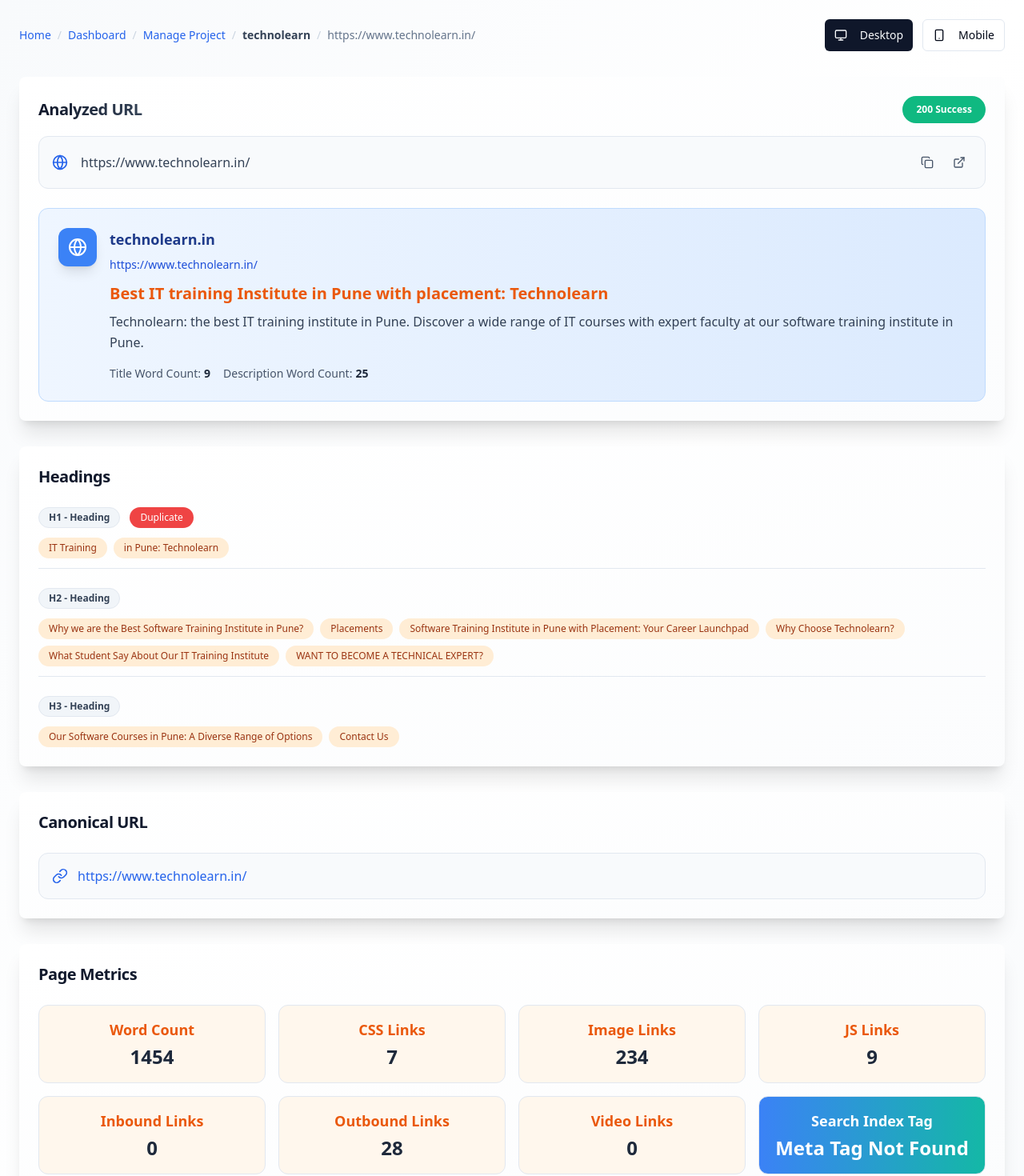
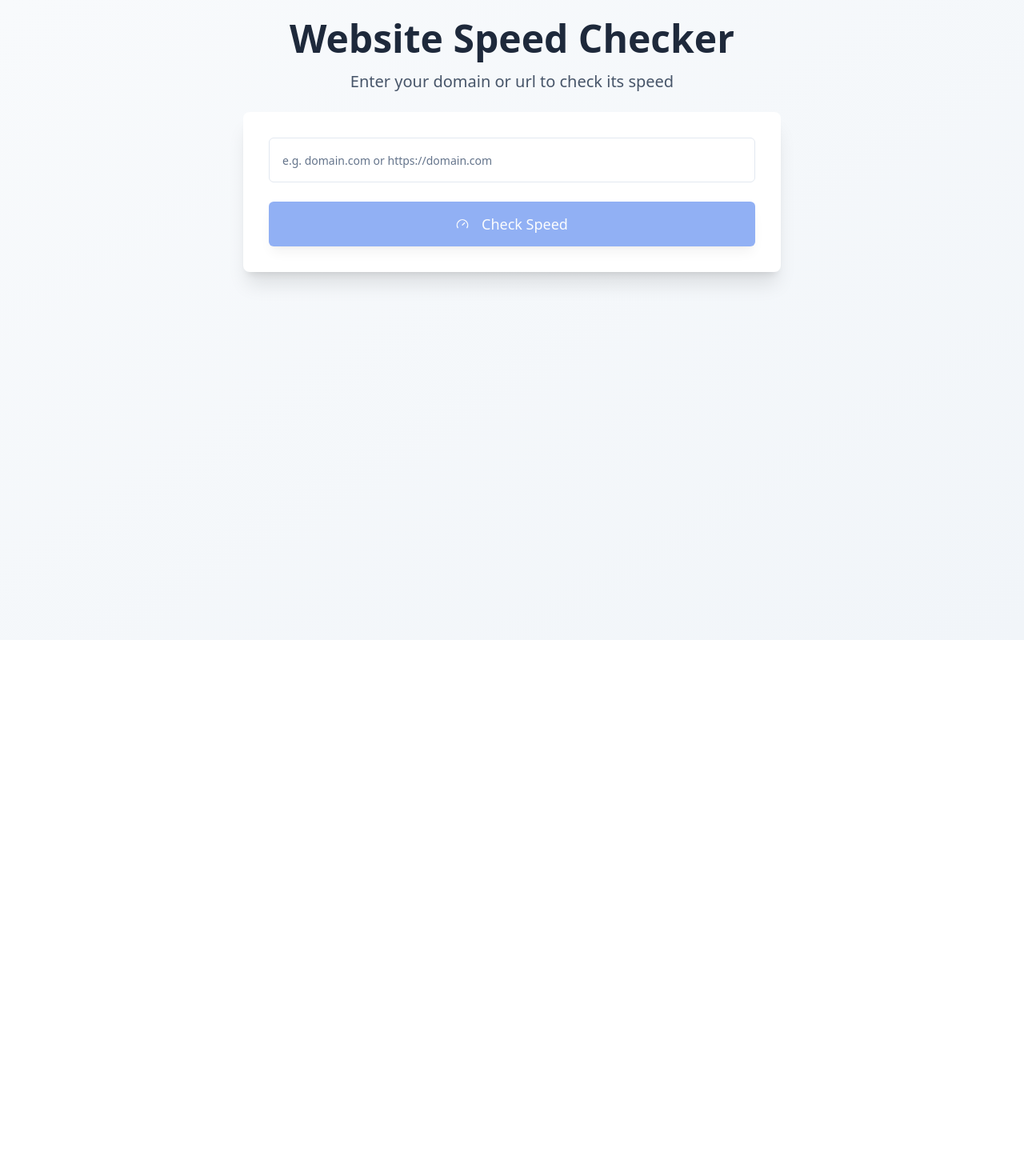
Before and after one commit to Pratikshadossiefoyer/frontend-lovable-project, a React (Vite) app: page /website-analysis in a window 1280 px wide. Shown: the top 1470 px of the page at 80% size. After the commit the page ends 800 px from the top, so only its background shows below. Built offline with nearby package versions, Linux system fonts and the light colour scheme.

Commit message:
Refactor Website Speed Checker UI
Improved the UI of the Website Speed Checker, including styling and layout enhancements.

```diff
--- a/src/components/WebsiteAnalysisContent.tsx
+++ b/src/components/WebsiteAnalysisContent.tsx
@@ -4,266 +4,231 @@ import { Card, CardContent, CardHeader, CardTitle } from "@/components/ui/card";
 import { Button } from "@/components/ui/button";
 import { Badge } from "@/components/ui/badge";
 import { Input } from "@/components/ui/input";
-import { Separator } from "@/components/ui/separator";
+import { Label } from "@/components/ui/label";
+import { Tabs, TabsContent, TabsList, TabsTrigger } from "@/components/ui/tabs";
 import {
-  Globe,
-  Search,
-  Copy,
-  ExternalLink,
-  BarChart3,
-  Image,
-  Code,
-  Link,
-  FileText,
-  AlertCircle,
+  Smartphone,
+  Monitor,
+  Gauge,
+  Clock,
+  Zap,
+  Eye,
+  Accessibility,
   CheckCircle2,
-  Eye,
-  Smartphone,
-  Monitor
+  RefreshCw,
+  Globe
 } from "lucide-react";
 
-const headingsData = [
-  {
-    level: "H1",
-    text: "IT Training",
-    status: "duplicate",
-    tags: ["IT Training", "in Pune: Technolearn"]
-  },
-  {
-    level: "H2",
-    text: "Heading",
-    status: "normal",
-    tags: [
-      "Why we are the Best Software Training Institute in Pune?",
-      "Placements",
-      "Software Training Institute in Pune with Placement: Your Career Launchpad",
-      "Why Choose Technolearn?",
-      "What Student Say About Our IT Training Institute",
-      "WANT TO BECOME A TECHNICAL EXPERT?"
-    ]
-  },
-  {
-    level: "H3",
-    text: "Heading",
-    status: "normal",
-    tags: ["Our Software Courses in Pune: A Diverse Range of Options", "Contact Us"]
+interface SpeedMetric {
+  name: string;
+  score: number;
+  color: string;
+  description: string;
 }
+
+const mobileMetrics: SpeedMetric[] = [
+  { name: "Performance", score: 75, color: "text-orange-600", description: "Overall performance score" },
+  { name: "Accessibility", score: 96, color: "text-emerald-600", description: "Accessibility compliance" },
+  { name: "Best Practices", score: 100, color: "text-emerald-600", description: "Web development best practices" },
+  { name: "SEO", score: 100, color: "text-emerald-600", description: "Search engine optimization" }
 ];
 
-const pageMetrics = [
-  { title: "Word Count", value: "1454", color: "text-orange-600", bgColor: "bg-orange-50" },
-  { title: "CSS Links", value: "7", color: "text-orange-600", bgColor: "bg-orange-50" },
-  { title: "Image Links", value: "234", color: "text-orange-600", bgColor: "bg-orange-50" },
-  { title: "JS Links", value: "9", color: "text-orange-600", bgColor: "bg-orange-50" },
-  { title: "Inbound Links", value: "0", color: "text-orange-600", bgColor: "bg-orange-50" },
-  { title: "Outbound Links", value: "28", color: "text-orange-600", bgColor: "bg-orange-50" },
-  { title: "Video Links", value: "0", color: "text-orange-600", bgColor: "bg-orange-50" },
-  { title: "Search Index Tag", value: "Meta Tag Not Found", color: "text-white", bgColor: "bg-gradient-to-r from-blue-500 to-teal-500" }
+const desktopMetrics: SpeedMetric[] = [
+  { name: "Performance", score: 92, color: "text-emerald-600", description: "Overall performance score" },
+  { name: "Accessibility", score: 96, color: "text-emerald-600", description: "Accessibility compliance" },
+  { name: "Best Practices", score: 100, color: "text-emerald-600", description: "Web development best practices" },
+  { name: "SEO", score: 100, color: "text-emerald-600", description: "Search engine optimization" }
+];
+
+const performanceDetails = [
+  { metric: "First Contentful Paint", value: "1.8s", status: "good" },
+  { metric: "Largest Contentful Paint", value: "2.1s", status: "good" },
+  { metric: "First Input Delay", value: "12ms", status: "good" },
+  { metric: "Cumulative Layout Shift", value: "0.05", status: "good" },
+  { metric: "Time to Interactive", value: "2.3s", status: "needs-improvement" }
 ];
 
 export function WebsiteAnalysisContent() {
-  const [viewMode, setViewMode] = useState<'desktop' | 'mobile'>('desktop');
+  const [activeDevice, setActiveDevice] = useState("mobile");
+  const [isAnalyzing, setIsAnalyzing] = useState(false);
+  const [url, setUrl] = useState("");
+  const [hasResults, setHasResults] = useState(false);
+
+  const currentMetrics = activeDevice === "mobile" ? mobileMetrics : desktopMetrics;
+
+  const handleAnalyze = () => {
+    if (!url.trim()) return;
+    setIsAnalyzing(true);
+    setTimeout(() => {
+      setIsAnalyzing(false);
+      setHasResults(true);
+    }, 3000);
+  };
+
+  const getScoreColor = (score: number) => {
+    if (score >= 90) return "stroke-emerald-500";
+    if (score >= 70) return "stroke-orange-500";
+    return "stroke-red-500";
+  };
+
+  const getStatusColor = (status: string) => {
+    switch (status) {
+      case 'good': return 'bg-emerald-100 text-emerald-700';
+      case 'needs-improvement': return 'bg-orange-100 text-orange-700';
+      case 'poor': return 'bg-red-100 text-red-700';
+      default: return 'bg-slate-100 text-slate-700';
+    }
+  };
 
   return (
-    <div className="min-h-screen bg-gradient-to-br from-slate-50 via-white to-slate-50 p-6">
-      <div className="max-w-7xl mx-auto space-y-8">
-        {/* Header with Breadcrumb */}
-        <div className="flex items-center justify-between">
-          <div className="flex items-center gap-2 text-sm">
-            <span className="text-blue-600 hover:text-blue-700 cursor-pointer font-medium">Home</span>
-            <span className="text-slate-300">/</span>
-            <span className="text-blue-600 hover:text-blue-700 cursor-pointer font-medium">Dashboard</span>
-            <span className="text-slate-300">/</span>
-            <span className="text-blue-600 hover:text-blue-700 cursor-pointer font-medium">Manage Project</span>
-            <span className="text-slate-300">/</span>
-            <span className="text-slate-700 font-semibold">technolearn</span>
-            <span className="text-slate-300">/</span>
-            <span className="text-slate-500">https://www.technolearn.in/</span>
-          </div>
-          <div className="flex items-center gap-3">
-            <Button
-              variant={viewMode === 'desktop' ? 'default' : 'outline'}
-              size="sm"
-              onClick={() => setViewMode('desktop')}
-              className="h-10"
-            >
-              <Monitor className="w-4 h-4 mr-2" />
-              Desktop
-            </Button>
-            <Button
-              variant={viewMode === 'mobile' ? 'default' : 'outline'}
-              size="sm"
-              onClick={() => setViewMode('mobile')}
-              className="h-10"
-            >
-              <Smartphone className="w-4 h-4 mr-2" />
-              Mobile
-            </Button>
-          </div>
+    <div className="min-h-screen bg-gradient-to-br from-slate-50 to-slate-100 p-6">
+      <div className="max-w-4xl mx-auto space-y-8">
+        {/* Header Section */}
+        <div className="text-center space-y-6">
+          <div className="space-y-4">
+            <h1 className="text-5xl font-bold text-slate-800">
+              Website Speed Checker
+            </h1>
+            <p className="text-xl text-slate-600 max-w-2xl mx-auto">
+              Enter your domain or url to check its speed
+            </p>
           </div>
 
-        {/* URL Analysis Section */}
-        <Card className="border-0 shadow-xl bg-gradient-to-br from-white to-slate-50/50">
-          <CardHeader className="pb-4">
-            <div className="flex items-center justify-between">
-              <CardTitle className="text-xl font-bold bg-gradient-to-r from-slate-900 to-slate-700 bg-clip-text text-transparent">
-                Analyzed URL
-              </CardTitle>
-              <Badge className="bg-emerald-500 text-white px-4 py-2 font-semibold">
-                200 Success
-              </Badge>
+          {/* URL Input Section */}
+          <Card className="max-w-2xl mx-auto border-0 shadow-xl bg-white">
+            <CardContent className="p-8">
+              <div className="space-y-6">
+                <div className="space-y-2">
+                  <Input
+                    type="url"
+                    placeholder="e.g. domain.com or https://domain.com"
+                    value={url}
+                    onChange={(e) => setUrl(e.target.value)}
+                    className="h-14 text-lg px-4 border-slate-200 focus:border-blue-500 focus:ring-blue-500"
+                  />
                 </div>
-          </CardHeader>
-          <CardContent>
-            <div className="flex items-center gap-4 p-4 bg-slate-50 rounded-xl border border-slate-200">
-              <Globe className="w-5 h-5 text-blue-600" />
-              <span className="flex-1 text-slate-700 font-medium">https://www.technolearn.in/</span>
-              <div className="flex items-center gap-2">
-                <Button variant="ghost" size="sm" className="h-8 w-8 p-0">
-                  <Copy className="w-4 h-4 text-slate-600" />
+                <Button
+                  onClick={handleAnalyze}
+                  disabled={isAnalyzing || !url.trim()}
+                  size="lg"
+                  className="w-full h-14 text-lg bg-blue-600 hover:bg-blue-700 shadow-lg hover:shadow-xl transition-all duration-200"
+                >
+                  {isAnalyzing ? (
+                    <>
+                      <RefreshCw className="w-5 h-5 mr-2 animate-spin" />
+                      Analyzing...
+                    </>
+                  ) : (
+                    <>
+                      <Gauge className="w-5 h-5 mr-2" />
+                      Check Speed
+                    </>
+                  )}
                 </Button>
-                <Button variant="ghost" size="sm" className="h-8 w-8 p-0">
-                  <ExternalLink className="w-4 h-4 text-slate-600" />
-                </Button>
-              </div>
-            </div>
-
-            <div className="mt-6 p-6 bg-gradient-to-r from-blue-50 to-blue-100 rounded-xl border border-blue-200">
-              <div className="flex items-start gap-4">
-                <div className="w-12 h-12 bg-blue-500 rounded-xl flex items-center justify-center shadow-lg">
-                  <Globe className="w-6 h-6 text-white" />
-                </div>
-                <div className="flex-1">
-                  <h3 className="text-lg font-bold text-blue-900 mb-2">technolearn.in</h3>
-                  <p className="text-blue-700 text-sm mb-3">https://www.technolearn.in/</p>
-                  <h4 className="text-xl font-bold text-orange-600 mb-2">
-                    Best IT training Institute in Pune with placement: Technolearn
-                  </h4>
-                  <p className="text-slate-700 leading-relaxed">
-                    Technolearn: the best IT training institute in Pune. Discover a wide range of IT courses with expert faculty at our software training institute in Pune.
-                  </p>
-                  <div className="flex items-center gap-4 mt-4 text-sm text-slate-600">
-                    <div className="flex items-center gap-1">
-                      <span className="font-medium">Title Word Count:</span>
-                      <span className="font-bold text-slate-800">9</span>
-                    </div>
-                    <div className="flex items-center gap-1">
-                      <span className="font-medium">Description Word Count:</span>
-                      <span className="font-bold text-slate-800">25</span>
-                    </div>
-                  </div>
-                </div>
-              </div>
               </div>
             </CardContent>
           </Card>
+        </div>
 
-        {/* Headings Analysis */}
-        <Card className="border-0 shadow-xl bg-gradient-to-br from-white to-slate-50/50">
-          <CardHeader>
-            <CardTitle className="text-xl font-bold bg-gradient-to-r from-slate-900 to-slate-700 bg-clip-text text-transparent">
-              Headings
-            </CardTitle>
-          </CardHeader>
-          <CardContent className="space-y-6">
-            {headingsData.map((heading, index) => (
-              <div key={index} className="space-y-3">
-                <div className="flex items-center gap-3">
-                  <Badge variant="outline" className="bg-slate-100 text-slate-700 font-bold px-3 py-1">
-                    {heading.level} - Heading
-                  </Badge>
-                  {heading.status === 'duplicate' && (
-                    <Badge className="bg-red-500 text-white font-medium px-3 py-1">
-                      Duplicate
-                    </Badge>
-                  )}
+        {/* Results Section */}
+        {hasResults && (
+          <div className="space-y-8 animate-fade-in">
+            {/* Device Toggle */}
+            <div className="flex justify-center">
+              <Tabs value={activeDevice} onValueChange={setActiveDevice} className="w-full max-w-md">
+                <TabsList className="grid w-full grid-cols-2 bg-white shadow-lg rounded-xl p-1">
+                  <TabsTrigger
+                    value="mobile"
+                    className="flex items-center gap-2 px-6 py-3 rounded-lg data-[state=active]:bg-blue-600 data-[state=active]:text-white transition-all"
+                  >
+                    <Smartphone className="w-4 h-4" />
+                    Mobile
+                  </TabsTrigger>
+                  <TabsTrigger
+                    value="desktop"
+                    className="flex items-center gap-2 px-6 py-3 rounded-lg data-[state=active]:bg-slate-600 data-[state=active]:text-white transition-all"
+                  >
+                    <Monitor className="w-4 h-4" />
+                    Desktop
+                  </TabsTrigger>
+                </TabsList>
+              </Tabs>
             </div>
-                <div className="flex flex-wrap gap-2">
-                  {heading.tags.map((tag, tagIndex) => (
-                    <Badge
-                      key={tagIndex}
-                      className="bg-orange-100 text-orange-800 hover:bg-orange-200 px-3 py-1 font-medium transition-colors"
-                    >
-                      {tag}
-                    </Badge>
+
+            <TabsContent value={activeDevice} className="space-y-8">
+              {/* Speed Metrics */}
+              <div className="grid grid-cols-1 md:grid-cols-2 lg:grid-cols-4 gap-6">
+                {currentMetrics.map((metric, index) => (
+                  <Card key={index} className="border-0 shadow-xl bg-white hover:shadow-2xl transition-all duration-300">
+                    <CardContent className="p-6 text-center">
+                      <div className="relative w-20 h-20 mx-auto mb-4">
+                        <svg className="w-20 h-20 transform -rotate-90" viewBox="0 0 100 100">
+                          <circle
+                            cx="50"
+                            cy="50"
+                            r="40"
+                            stroke="currentColor"
+                            strokeWidth="8"
+                            fill="none"
+                            className="text-slate-200"
+                          />
+                          <circle
+                            cx="50"
+                            cy="50"
+                            r="40"
+                            stroke="currentColor"
+                            strokeWidth="8"
+                            fill="none"
+                            strokeDasharray={`${metric.score * 2.51} 251`}
+                            className={getScoreColor(metric.score)}
+                            strokeLinecap="round"
+                          />
+                        </svg>
+                        <div className="absolute inset-0 flex items-center justify-center">
+                          <span className={`text-2xl font-bold ${metric.color}`}>{metric.score}</span>
+                        </div>
+                      </div>
+                      <h3 className="font-semibold text-slate-800 mb-1">{metric.name}</h3>
+                      <p className="text-xs text-slate-600">{metric.description}</p>
+                    </CardContent>
+                  </Card>
                 ))}
               </div>
-                {index < headingsData.length - 1 && <Separator className="mt-4" />}
-              </div>
-            ))}
-          </CardContent>
-        </Card>
 
-        {/* Canonical URL */}
-        <Card className="border-0 shadow-xl bg-gradient-to-br from-white to-slate-50/50">
+              {/* Performance Details */}
+              <Card className="border-0 shadow-xl bg-white">
                 <CardHeader>
-            <CardTitle className="text-xl font-bold bg-gradient-to-r from-slate-900 to-slate-700 bg-clip-text text-transparent">
-              Canonical URL
+                  <CardTitle className="text-2xl font-bold text-slate-800">
+                    Core Web Vitals & Performance Metrics
                   </CardTitle>
                 </CardHeader>
                 <CardContent>
-            <div className="flex items-center gap-3 p-4 bg-slate-50 rounded-xl border border-slate-200">
-              <Link className="w-5 h-5 text-blue-600" />
-              <span className="text-blue-600 hover:text-blue-700 cursor-pointer font-medium">
-                https://www.technolearn.in/
-              </span>
+                  <div className="space-y-4">
+                    {performanceDetails.map((detail, index) => (
+                      <div key={index} className="flex items-center justify-between p-4 bg-slate-50 rounded-lg hover:bg-slate-100 transition-colors">
+                        <div className="flex items-center gap-3">
+                          <div className="w-10 h-10 bg-white rounded-lg flex items-center justify-center shadow-sm">
+                            <Clock className="w-5 h-5 text-blue-600" />
                           </div>
-          </CardContent>
-        </Card>
-
-        {/* Page Metrics */}
-        <Card className="border-0 shadow-xl bg-gradient-to-br from-white to-slate-50/50">
-          <CardHeader>
-            <CardTitle className="text-xl font-bold bg-gradient-to-r from-slate-900 to-slate-700 bg-clip-text text-transparent">
-              Page Metrics
-            </CardTitle>
-          </CardHeader>
-          <CardContent>
-            <div className="grid grid-cols-2 md:grid-cols-4 gap-4">
-              {pageMetrics.map((metric, index) => (
-                <div key={index} className={`p-4 rounded-xl border ${metric.bgColor} transition-all hover:scale-105 cursor-pointer`}>
-                  <div className="text-center">
-                    <h3 className={`text-lg font-bold ${metric.color} mb-1`}>{metric.title}</h3>
-                    <p className={`text-2xl font-bold ${metric.color === 'text-white' ? 'text-white' : 'text-slate-800'}`}>
-                      {metric.value}
-                    </p>
+                          <div>
+                            <p className="font-medium text-slate-800">{detail.metric}</p>
+                            <p className="text-sm text-slate-600">Core web vital measurement</p>
+                          </div>
+                        </div>
+                        <div className="flex items-center gap-3">
+                          <span className="text-lg font-bold text-slate-800">{detail.value}</span>
+                          <Badge className={`${getStatusColor(detail.status)} font-medium`}>
+                            {detail.status === 'good' ? 'Good' : 'Needs Work'}
+                          </Badge>
                         </div>
                       </div>
                     ))}
                   </div>
                 </CardContent>
               </Card>
-
-        {/* Schema Markup */}
-        <Card className="border-0 shadow-xl bg-gradient-to-br from-white to-slate-50/50">
-          <CardHeader>
-            <CardTitle className="text-xl font-bold bg-gradient-to-r from-slate-900 to-slate-700 bg-clip-text text-transparent">
-              Schema Markup
-            </CardTitle>
-          </CardHeader>
-          <CardContent>
-            <div className="flex items-center gap-3 p-6 bg-slate-50 rounded-xl border border-slate-200">
-              <AlertCircle className="w-6 h-6 text-slate-500" />
-              <span className="text-slate-600 italic font-medium">No Schema Markup Detected</span>
+            </TabsContent>
           </div>
-          </CardContent>
-        </Card>
-
-        {/* Footer */}
-        <footer className="pt-8 border-t border-slate-200/60">
-          <div className="flex items-center justify-between text-sm text-slate-500">
-            <p className="font-medium">© 2025 SEO Detective - SEO TOOL</p>
-            <div className="flex items-center gap-6">
-              <a href="/terms-of-service" className="text-blue-600 hover:text-blue-700 underline font-medium">
-                Terms & Conditions
-              </a>
-              <a href="/privacy-policy" className="text-blue-600 hover:text-blue-700 underline font-medium">
-                Privacy Policy
-              </a>
-              <p className="font-medium">Powered by <span className="text-blue-600 font-semibold">GrowBizz</span></p>
-            </div>
-          </div>
-        </footer>
+        )}
       </div>
     </div>
   );
```
Lines whose indentation alone changed are shown as unchanged.
